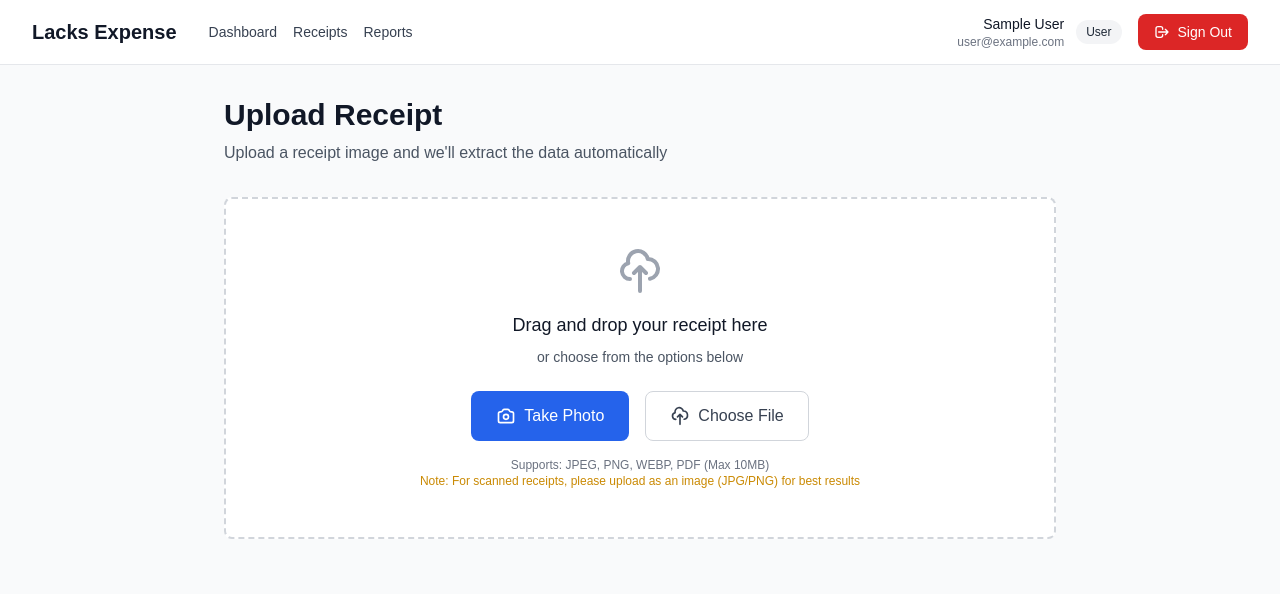
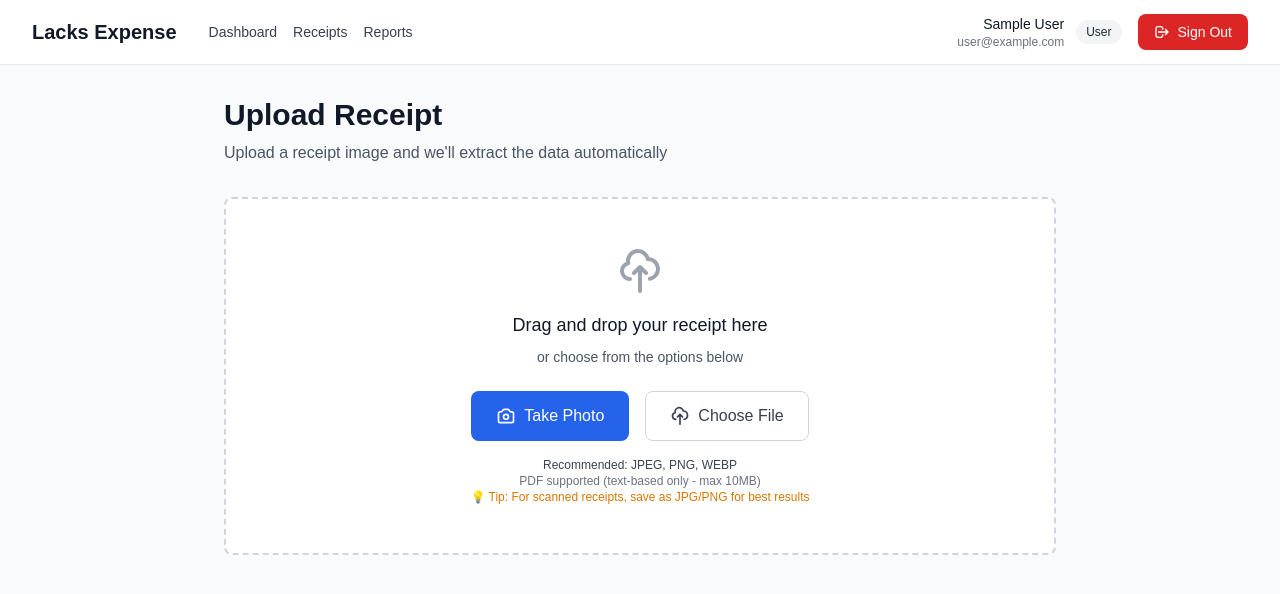
Before and after one commit to mobilacks/lacks-expense-management, a Next.js app: page /receipts/upload in a window 1280 px wide. Shown: the top 594 px of the page. Built offline with nearby package versions, Linux system fonts and the light colour scheme; no server answers; sample sign-in values are in the browser's storage.

Commit message:
Update page.tsx

```diff
--- a/app/(authenticated)/receipts/upload/page.tsx
+++ b/app/(authenticated)/receipts/upload/page.tsx
@@ -244,9 +244,10 @@ export default function UploadReceiptPage() {
             />
 
             <p className="mt-4 text-xs text-gray-500 dark:text-gray-400">
-              Supports: JPEG, PNG, WEBP, PDF (Max 10MB)<br />
-              <span className="text-yellow-600 dark:text-yellow-400">
-                Note: For scanned receipts, please upload as an image (JPG/PNG) for best results
+              <span className="font-medium text-gray-700 dark:text-gray-300">Recommended: JPEG, PNG, WEBP</span><br />
+              PDF supported (text-based only - max 10MB)<br />
+              <span className="text-amber-600 dark:text-amber-400">
+                💡 Tip: For scanned receipts, save as JPG/PNG for best results
               </span>
             </p>
           </>
```
